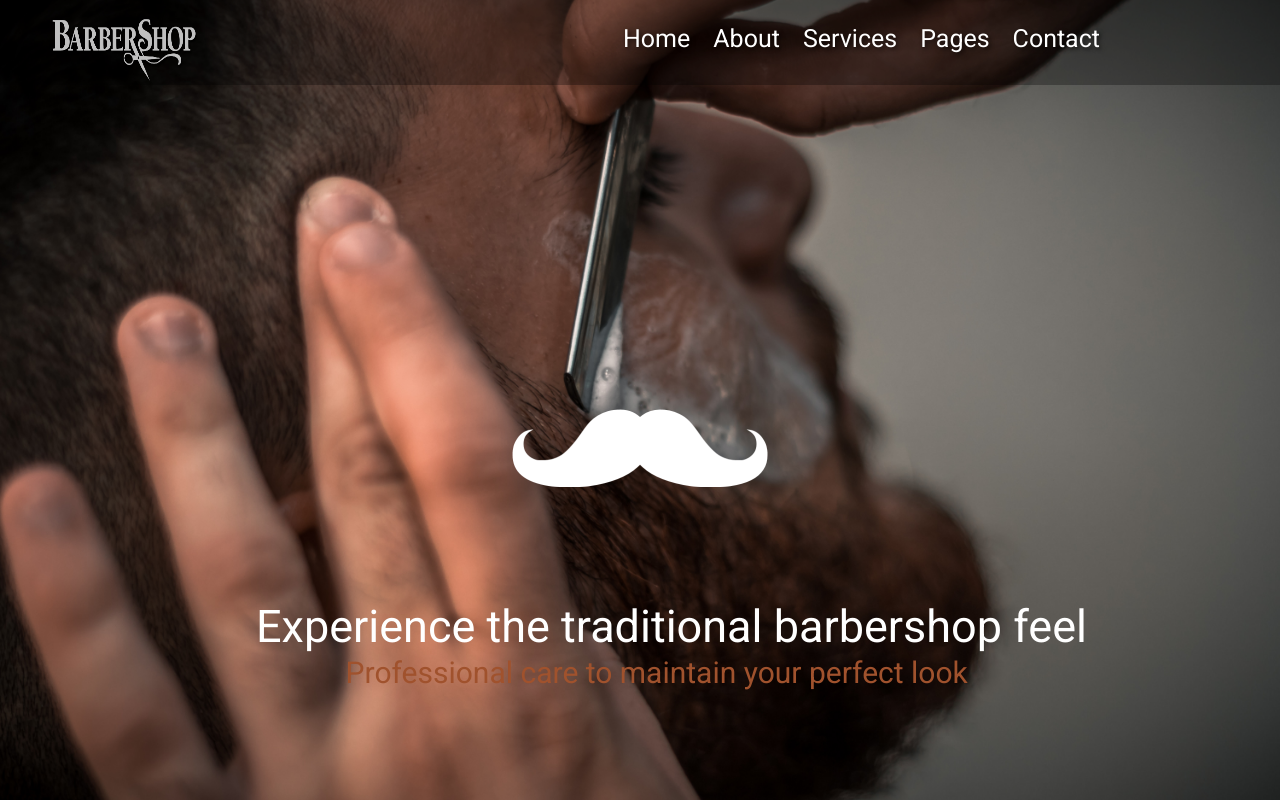
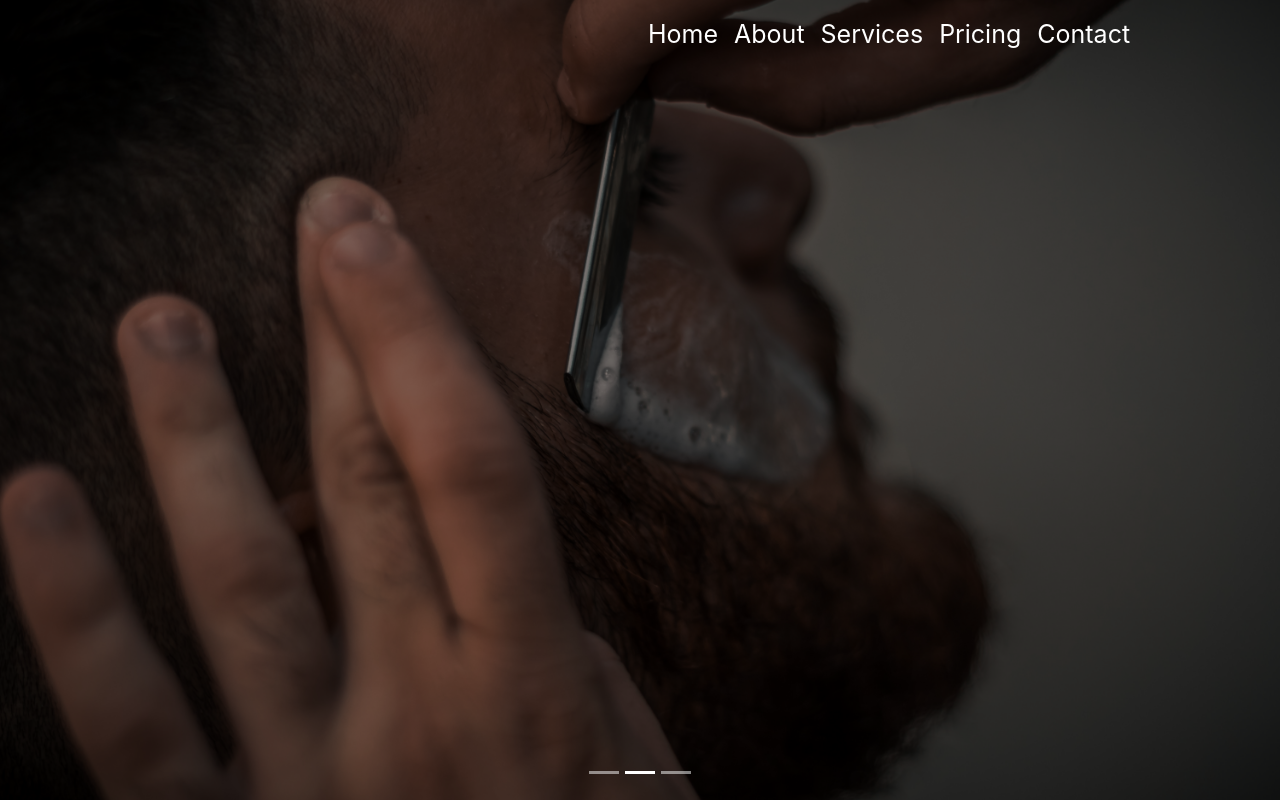
Before and after one commit to simonacossai/Web-Dev-Journey, a plain HTML site: page BarberShop/index.html in a window 1280 px wide. Both pictures are taken after a click on the link "Services". Shown: the top 800 px of the page. Drawn offline with nearby package versions, Linux system fonts and the light colour scheme.

Commit message:
DONE- implement carousel and navbar

```diff
--- a/BarberShop/css/style.css
+++ b/BarberShop/css/style.css
@@ -1,155 +1,37 @@
-*{
-    margin:0;
-    padding:0;
-    box-sizing:border-box;
+#nav{
+    position: absolute;
+    display: block;
+    width: 100%;
+    z-index: 3;
 }
-html{
-    font-size:10px;
-    font-family: 'Roboto', sans-serif;
-    color: #eee;
+.navbar-nav{
+    justify-content: flex-end;
+    margin-left: 50%;
+}
+a{
+    text-decoration: none;
+    color:white;
+    justify-content: space-between;
+    font-size: 25px;
+}
+.nav-item:hover{
+    color: grey;
 }
 
-body{
+.carousel-inner img{
     width:100%;
-    height:100%;
-    background: no-repeat center fixed;
-    background-size: cover;
-    background-color: white;
+    height:100vh;
+    object-fit: cover;
+    background-image: linear-gradient(to bottom, rgba(0, 0, 0, 0.4), rgba(0, 0, 0, 0.4));
 }
-ul{
-    list-style: none;
-}
-h1, h2, h3, h4{
-    color: white;
-}
-a{
-    color:white;
-    text-decoration: none;
-    margin-top:25px;
-}
-#foreground{
-    position: relative;
-    width:100%;
-    height: 100vh;
-    z-index: 0;
-}
-
-#header{
-    position: relative;
-    z-index:500;
-}
-
-#nav{
+.carousel-item:after{
+    content:'';
+    display: block;
     position: absolute;
     top:0;
-    background-color: rgba(0, 0, 0, 0.3);
-    height: 85px;
-    top:0%;
-    display: flex;
-    justify-content: space-between;
-    width: 100%;
+    bottom:0;
+    left:0;
+    right:0;
+    background: #000;
+    opacity:0.5;
 }
-.logo{
-    width:150px;
-    height:70px;
-    margin-top:-5px;
-    margin-left:50px;
-    z-index:50;
-}
-#nav a{
-    font-size: 25px;
-    font-weight:300;
-    font-family: 'Roboto', sans-serif;
-    text-shadow: 2px 2px 4px rgba(0, 0, 0, 0.596);
-    margin-top: 20px;
-    text-decoration: none;
-}
-
-
-#nav a:hover{
-  color:rgb(151, 150, 150);
-}
-
-header h1{
-    position: absolute;
-    font-size: 45px;
-    font-weight: 300;
-    font-family: 'Roboto', sans-serif;
-    margin-top: -200px;
-    margin-left:20%;
-
-}
-header p{
-    position: absolute;
-    font-size:30px;
-    font-weight:300;
-    font-family: 'Roboto', sans-serif;
-    margin-top: -150px;
-    margin-left:27%;
-    color: #A0522D;
-}
-.mustache{
-    position: absolute;
-    align-items: center;
-    justify-content: center;
-    top:40%;
-    left:40%;
-
-}
-.about .container{
-    padding:6rem;
-    display: flex;
-    align-items: left;
-    justify-content: left;
-    color:white;
-}
-.container img{
-    height:600px;
-}
-.about-heading{
-    display:inline-flex;
-    text-align: right;
-    text-transform: uppercase;
-    line-height: 0;
-    margin-bottom: 6rem;
-}
-.about-heading h1{
-    font-size:10rem;
-    color: black;
-    opacity: .3;
-}
-.about-heading h6{
-    font-size: 2rem;
-    font-weight: 300;
-    color: black;
-}
-p{
-    color:black;
-}
-
-.profile-img{
-    flex:1;
-    margin-right:5em;
-}
-.about-details{
-    flex:1;
-}
-
-.social-media{
-    margin-top:5rem;
-    margin-left:50px;
-}
-.social-media i{
-    color:black;
-    font-size: 5rem;
-    transition: color 650ms;
-}
-.fa-facebook-square:hover{
-    color: #4267b2;
-}
-.fa-twitter-square:hover{
-    color: #38a1f3;
-}
-.fa-linkedin-square:hover{
-    color: cornflowerblue;
-}
--- a/BarberShop/index.html
+++ b/BarberShop/index.html
@@ -13,47 +13,41 @@
     <title>Barber Shop</title>
   </head>
   <body>
-    <header>
-        <img src="img/person-holding-gray-straight-razor-1319461.jpg" id="foreground"  style="object-fit: cover;">
-        <div id="nav" style="padding-right:180px;">
-           <a><img src="img/barbershop-logo1.png" class="logo"></a>
-            <a href="#" style="margin-left: 400px;">Home</a>
-            <a href="#">About</a>
-            <a href="#">Services</a>
-            <a href="#">Pages</a>
-            <a href="#">Contact</a>
+    <nav class="navbar navbar-expand-lg navbar-black bg-black " id="nav">
+        <div class="collapse navbar-collapse" id="navbarNavAltMarkup">
+          <div class="navbar-nav ">
+            <a class="nav-item nav-link active" href="#">Home <span class="sr-only">(current)</span></a>
+            <a class="nav-item nav-link" href="#">About</a>
+            <a class="nav-item nav-link" href="#">Services</a>
+            <a class="nav-item nav-link" href="#">Pricing</a>
+            <a class="nav-item nav-link" href="#">Contact</a>
           </div>
-
-            <h1>Experience the traditional barbershop feel</h1>
-            <p>Professional care to maintain your perfect look</p>
-            <img src="img/mustache.png" class="mustache">
-    </header>
-
-    <section class="about" id="about">
-        <div class="container">
-                <img src="img/jonathan-weiss-1wT1EcGXKBk-unsplash.jpg" alt="" style="width: 500px;">
         </div>
-        <div class="about-details">
-            <div class="about-heading">
-                <h1>About</h1>
-            </div>
-            <p>"Lorem ipsum dolor sit amet, consectetur adipiscing elit,
-                sed do eiusmod tempor incididunt ut labore et dolore magna aliqua.
-                Ut enim ad minim veniam, quis nostrud exercitation ullamco laboris
-                nisi ut aliquip ex ea commodo consequat. Duis aute irure dolor in
-                reprehenderit in voluptate velit esse cillum dolore eu fugiat nulla pariatur.
-                Excepteur sint occaecat cupidatat non proident, sunt in culpa qui officia deserunt
-                mollit anim id est laborum."</p>
-
-                <div class="social-media">
-                    <ul class="nav-list" style="display: flex;">
-                            <li><a href="#" class="icon-link"><i class="fab fa-facebook-square"></i></a></li>
-                            <li><a href="#" class="icon-link"><i class="fab fa-twitter-square"></i></a></li>
-                            <li><a href="#" class="icon-link"><i class="fab fa-linkedin-square"></i></a></li>
-                    </ul>
-                </div>
+      </nav>
+    <div id="carouselExampleIndicators" class="carousel slide" data-ride="carousel">
+        <ol class="carousel-indicators">
+          <li data-target="#carouselExampleIndicators" data-slide-to="0" class="active"></li>
+          <li data-target="#carouselExampleIndicators" data-slide-to="1"></li>
+          <li data-target="#carouselExampleIndicators" data-slide-to="2"></li>
+        </ol>
+        <div class="carousel-inner">
+          <div class="carousel-item active">
+            <img src="img/beardcut.jpg" class="d-block w-100" alt="...">
+          </div>
+          <div class="carousel-item">
+            <img src="img/shaving.jpg" class="d-block w-100" alt="...">
+          </div>
+          <div class="carousel-item">
+            <img src="img/andi-whiskey-vZQ0nLdFg5o-unsplash.jpg" class="d-block w-100" alt="...">
+          </div>
         </div>
-    </section>
+        <a class="carousel-control-prev" href="#carouselExampleIndicators" role="button" data-slide="prev">
+         <span class="sr-only">Previous</span>
+        </a>
+        <a class="carousel-control-next" href="#carouselExampleIndicators" role="button" data-slide="next">
+          <span class="sr-only">Next</span>
+        </a>
+      </div>
 
 
     <!-- Optional JavaScript -->
```
Also changed, not shown: BarberShop/img/shaving.jpg (renamed from BarberShop/img/person-holding-gray-straight-razor-1319461.jpg), BarberShop/img/the-barber-shop-text-png-clip-art.png (deleted), BarberShop/img/—Pngtree—ordinary barber shop_1153645.png (deleted), 8 other files.
